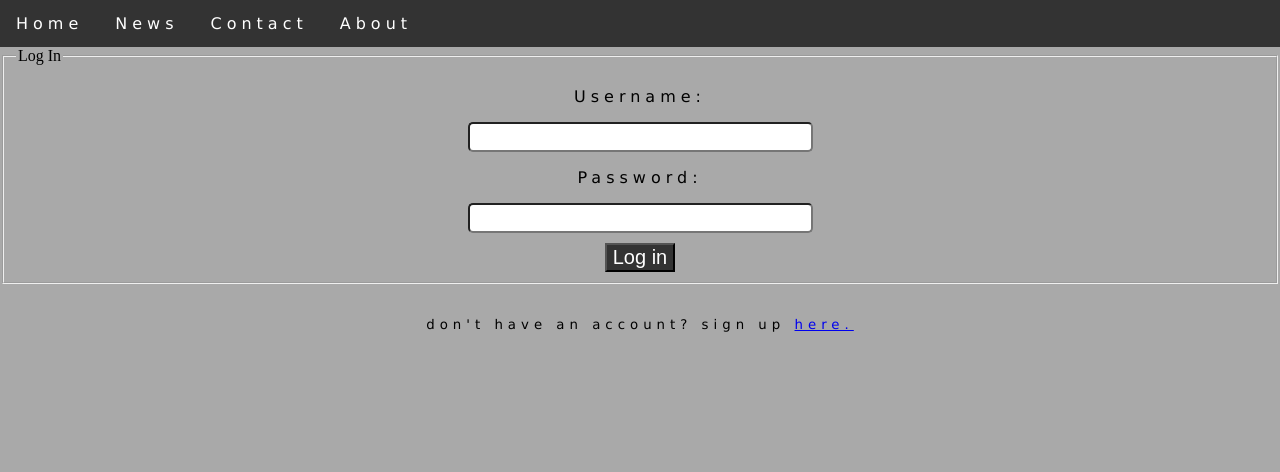
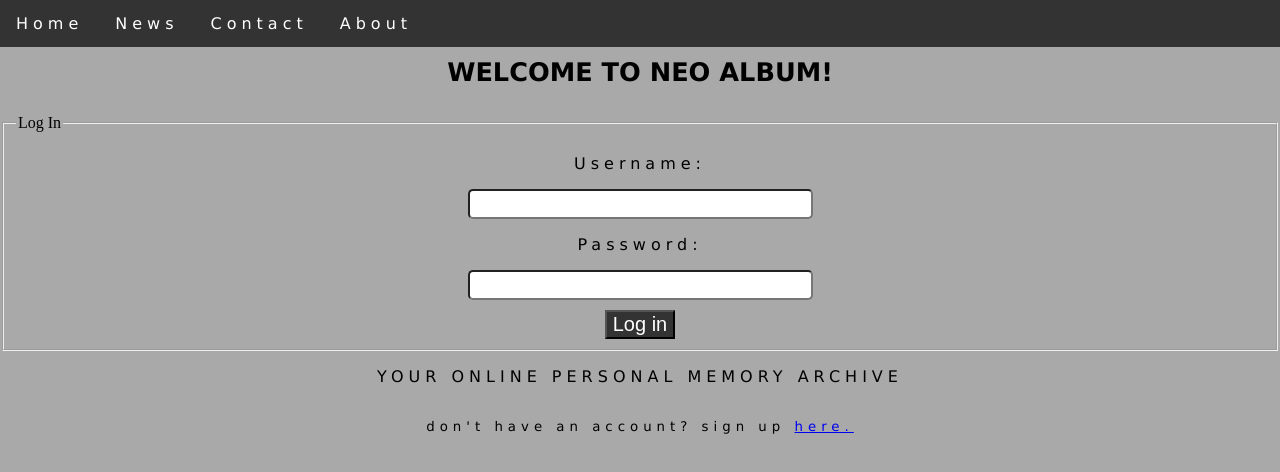
Before and after one commit to Muliro/phase-0-project, a plain HTML site: page index.html in a window 1280 px wide. Drawn offline with Linux system fonts and the light colour scheme.

Commit message:
adding some pizazzgit status

```diff
--- a/index.html
+++ b/index.html
@@ -15,6 +15,9 @@
 		<li><a href="#">Contact</a></li>
 		<li><a href="#">About</a></li>
 	</ul>
+    <h1>
+        WELCOME TO NEO ALBUM!
+    </h1>
 	<form action = "?" id = "input" method = '' name = 'input'>
 	    <fieldset>
 			<legend> Log In </legend>
@@ -30,6 +33,9 @@
 		        <button class="button" onclick = 'return validateLoginForm()'>Log in</button>
 	        </div>
 	    </fieldset>
+        <p class = 'bottom'>
+            YOUR ONLINE PERSONAL MEMORY ARCHIVE
+        </p>
     </form>
     <p class = 'bottom'>
 		<small>
```
